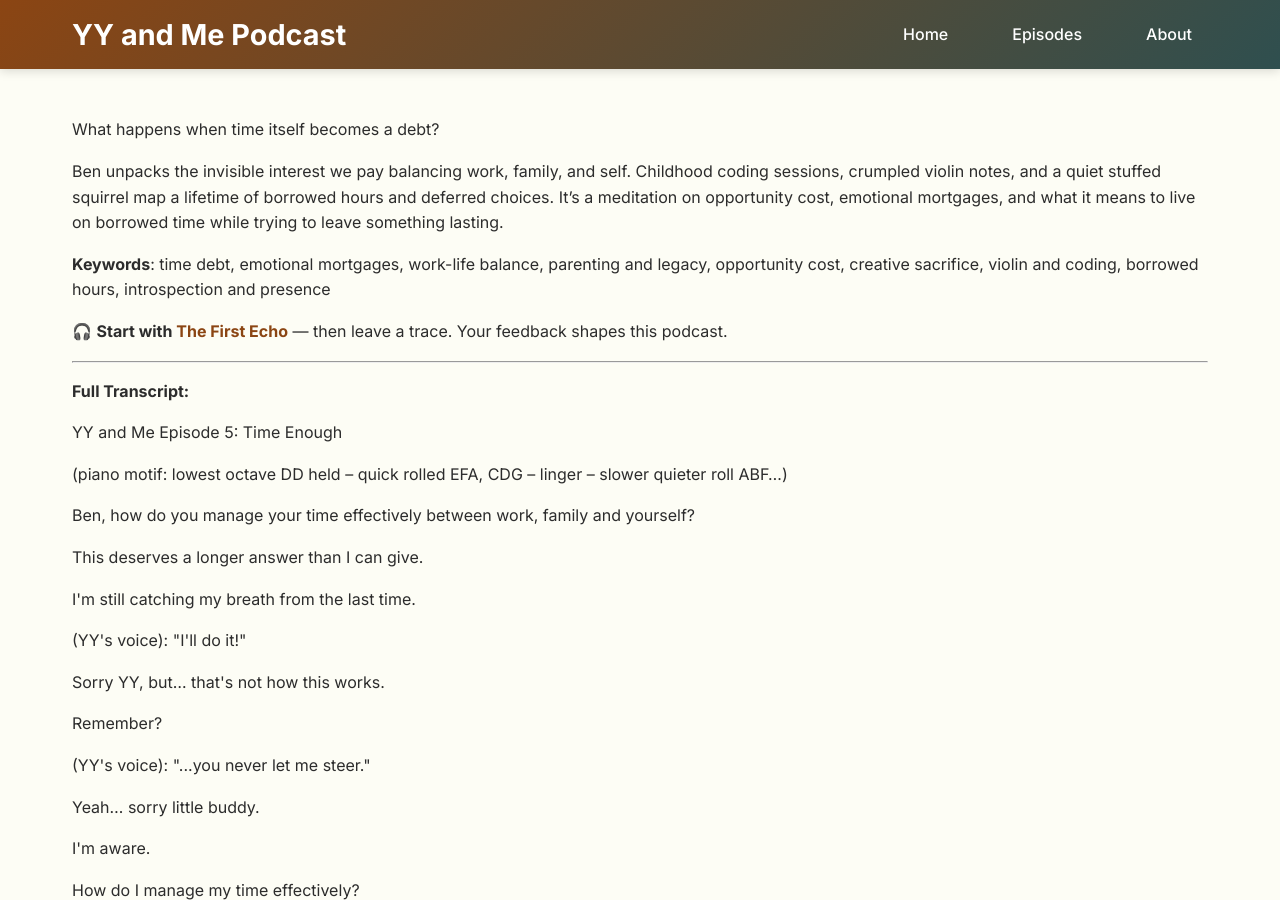
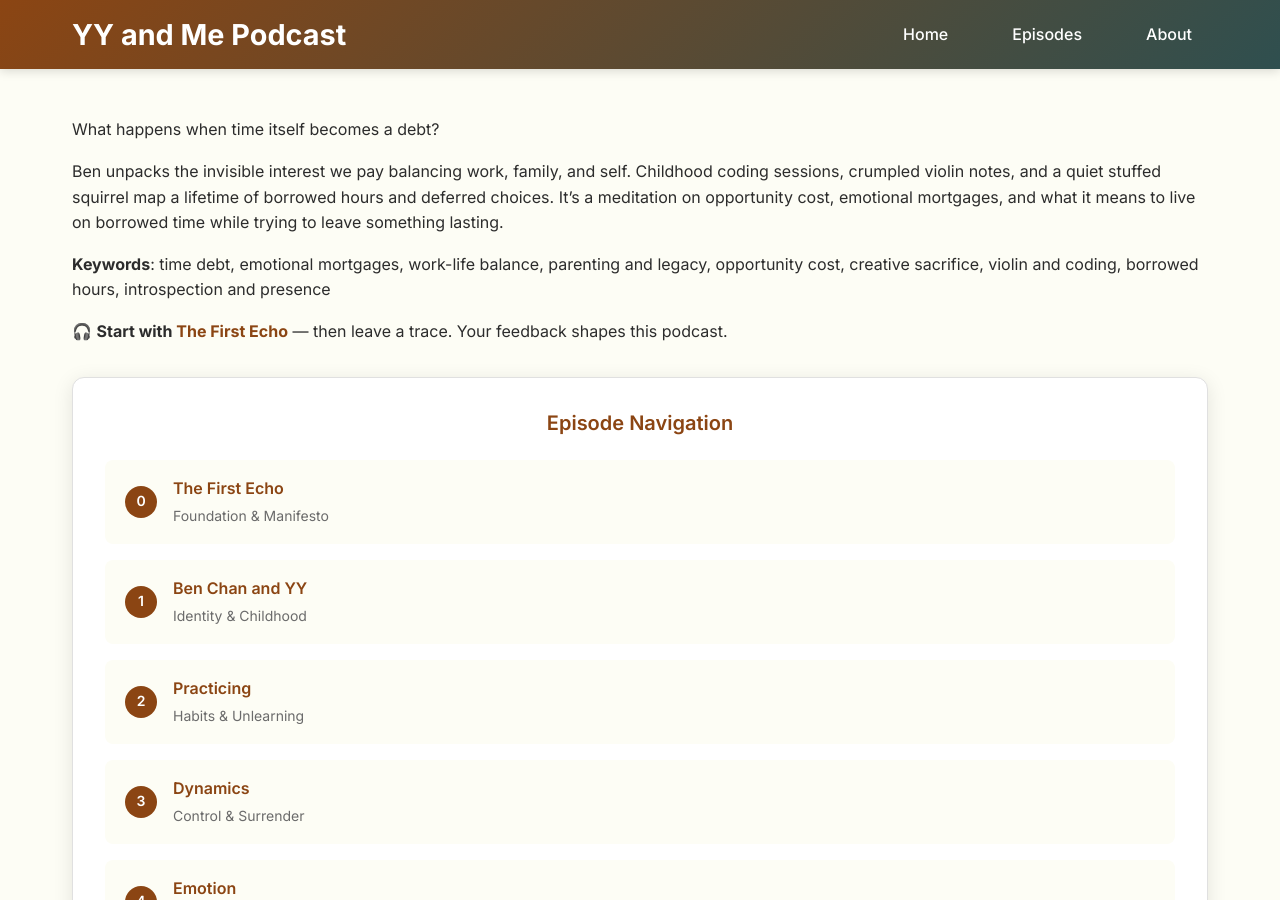
Before and after one commit to benchantech/yyandme, a Jekyll site: the page built from episodes/time-enough.md, in a window 1280 px wide and 900 px high. Built offline with Jekyll 4.4.1, drawn with Linux system fonts in a browser that asks for light colours; some of the changed text lies outside the part shown.

Commit message:
type: fix | Add episode switcher into Ep 5

```diff
--- a/episodes/time-enough.md
+++ b/episodes/time-enough.md
@@ -11,6 +11,8 @@ Ben unpacks the invisible interest we pay balancing work, family, and self. Chil
 **Keywords**: time debt, emotional mortgages, work-life balance, parenting and legacy, opportunity cost, creative sacrifice, violin and coding, borrowed hours, introspection and presence
 
 🎧 **Start with [The First Echo](https://yyand.me/the-first-echo)** — then leave a trace. Your feedback shapes this podcast.
+
+{% include episode-navigation.html %}
 
 <hr />
 <p><strong>Full Transcript:</strong></p>
```
